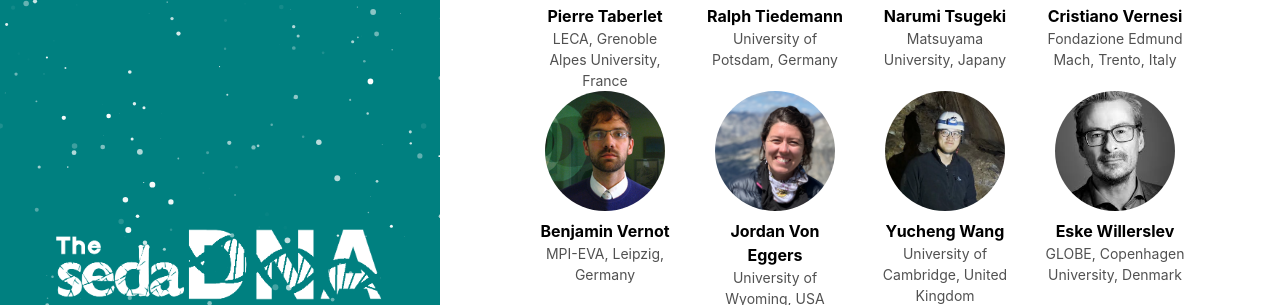
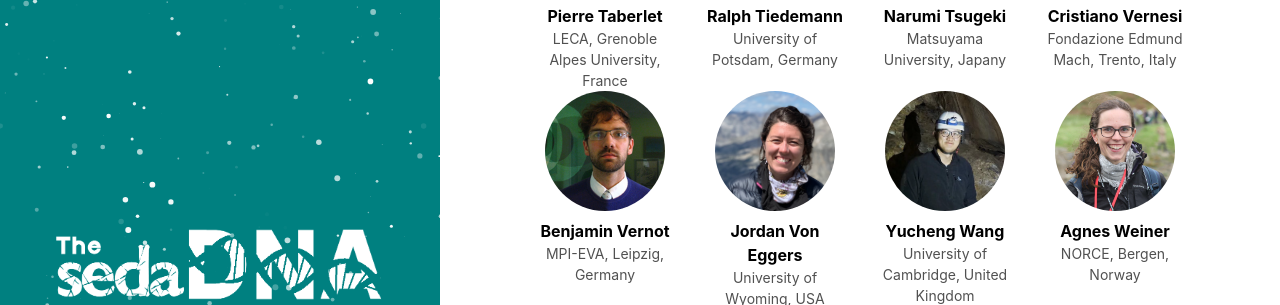
Before and after one commit to sedadna/sedadna.github.io, a Jekyll site: the page built from category/members.md, in a window 1280 px wide and 900 px high, scrolled down 4162 px, cut to the strip 39-344 px from the top of the window. Built offline with Jekyll 4.4.1, drawn with Linux system fonts in a browser that asks for light colours.

Commit message:
Update members.md

```diff
--- a/category/members.md
+++ b/category/members.md
@@ -445,6 +445,12 @@ target="_blank"><img src="{{ "/category/members/Barbara_Moguel.jpg" | relative_u
 </div>
 
 <div class ="member">
+<div class="square"><a href="https://www.norceresearch.no/en/persons/agnes-weiner" target="_blank"><img src="{{ "/category/members/Agnes_Weiner.jpg" | relative_url }}" alt="Avatar" /></a></div>
+<p>Agnes Weiner</p>
+<p>NORCE, Bergen, Norway</p>
+</div>
+
+<div class ="member">
 <div class="square"><a href="https://globe.ku.dk/staff-list/?pure=en/persons/26558" target="_blank"><img src="{{ "/assets/board-members/Eske.jpg" | relative_url }}" alt="Avatar" /></a></div>
 <p>Eske Willerslev</p>
 <p>GLOBE, Copenhagen University, Denmark</p>
```
